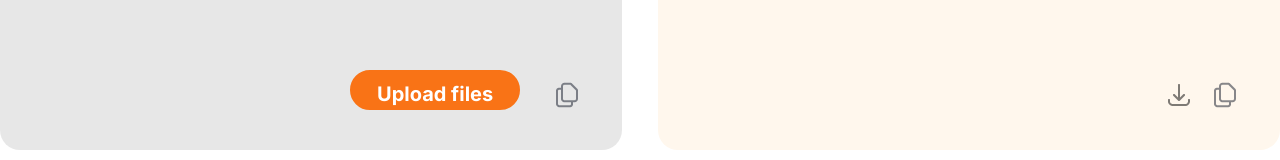
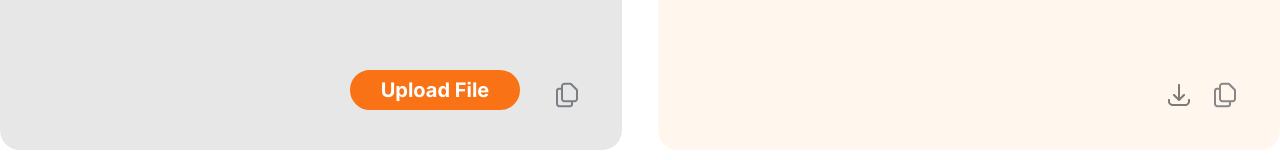
Before and after one commit to AcRyu01/ai_stts, a Next.js app: page / in a window 1280 px wide. Shown: the part 329-489 px from the top of the page. Built offline with nearby package versions, Linux system fonts and the light colour scheme.

Commit message:
fix(upload btn): vertical center text

```diff
--- a/app/page.tsx
+++ b/app/page.tsx
@@ -250,11 +250,11 @@ export default function Home() {
               <p>no file choose</p>
             </div> */}
             <div className="flex justify-end items-center gap-8">
-              <div className="w-[170px] h-10 bg-orange-500 text-white hover:text-orange-500 hover:bg-white border-2 border-orange-500 rounded-[50px] py-[8px] hover:cursor-pointer">
+              <div className="w-[170px] h-10 flex justify-center items-center bg-orange-500 text-white hover:text-orange-500 hover:bg-white border-2 border-orange-500 rounded-[50px] py-[8px] hover:cursor-pointer">
                 <input
                   type="submit"
-                  value="Upload files"
-                  className="ml-[25px] text-xl font-bold font-['Sofia Sans'] hover:cursor-pointer"
+                  value="Upload File"
+                  className=" text-xl font-bold font-['Sofia Sans'] hover:cursor-pointer"
                 />
               </div>
               <span
```
